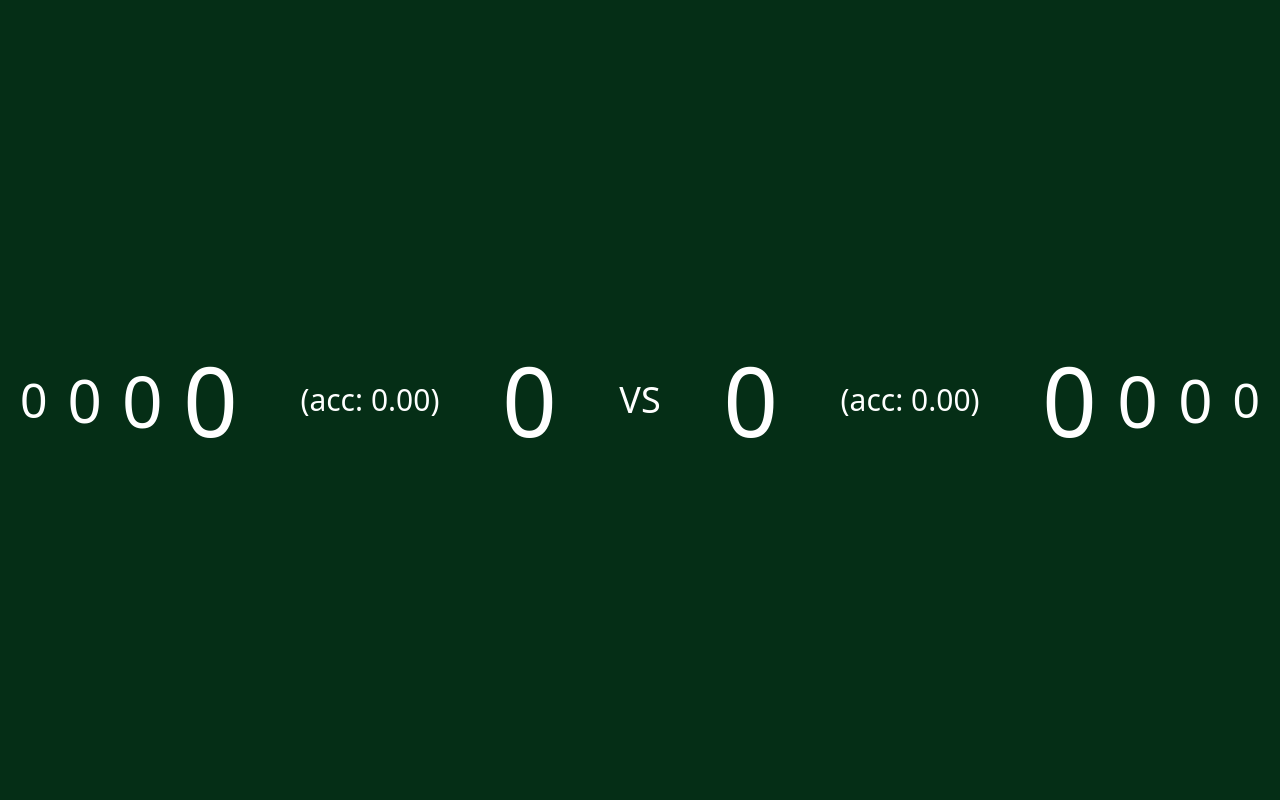
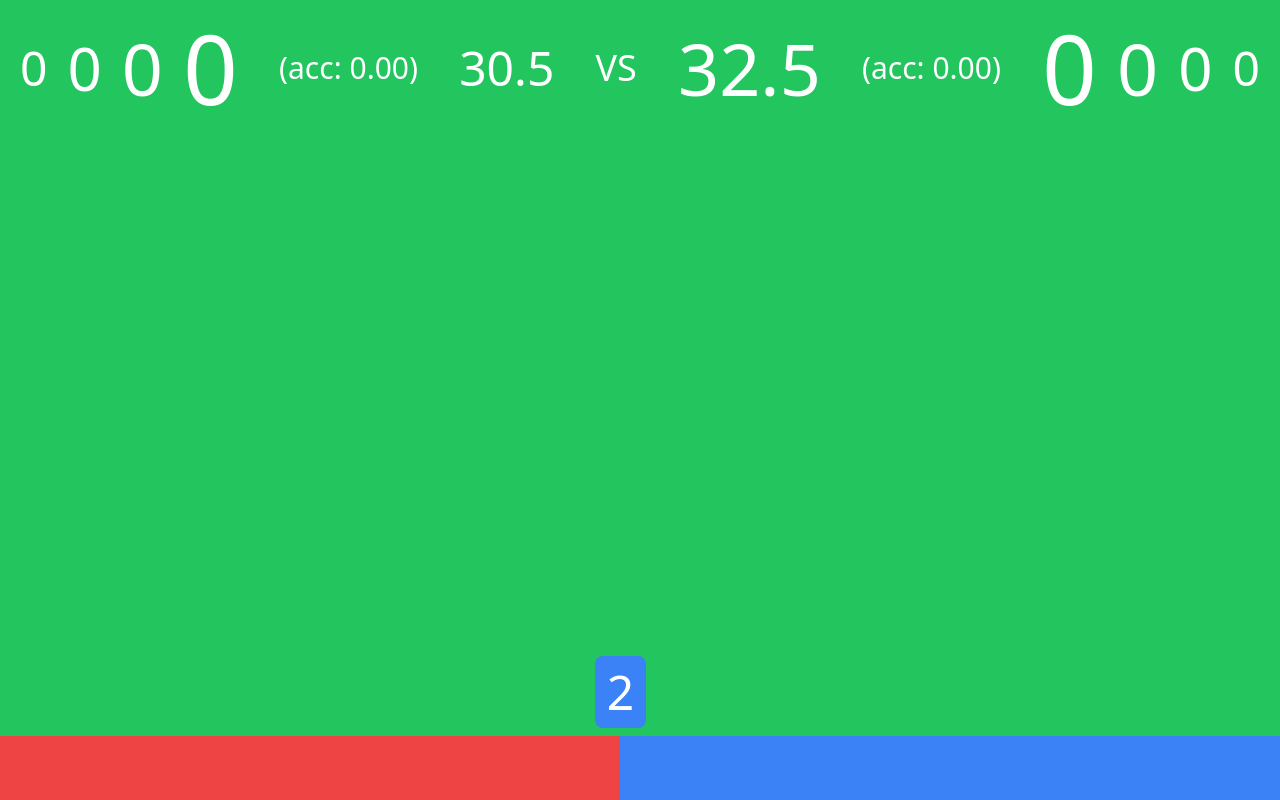
Before and after one commit to stllok/yutang-score-calculator, a SvelteKit app: page / in a window 1280 px wide. Built offline with nearby package versions, Linux system fonts and the light colour scheme; no server answers.

Commit message:
added diff bar

```diff
--- a/src/routes/+page.svelte
+++ b/src/routes/+page.svelte
@@ -8,6 +8,9 @@
 	let score_right = [0, 0, 0, 0];
 	let acc_left = 0.0;
 	let acc_right = 0.0;
+
+	let final_score_left = 30.5;
+	let final_score_right = 32.5;
 
 	const TIER_LIMIT = [10, 7, 5, 3, 1];
 	const SOCKET = new WebSocket('ws://127.0.0.1:24050/ws');
@@ -56,10 +59,14 @@
 			score_right[o.tier] = score;
 			acc_right += o.acc;
 		});
+
+		final_score_left = score_left.reduce((s, a) => s + a, 0);
+		final_score_right = score_right.reduce((s, a) => s + a, 0);
 	});
 </script>
 
-<div class="flex h-screen items-center justify-between p-5">
+<div class="flex h-screen w-screen flex-col justify-between">
+	<div class="flex items-center justify-between p-5">
 		<div class="flex flex-row items-center gap-5">
 			{#each score_left as s}
 				<p
@@ -74,14 +81,22 @@
 			(acc: {(acc_left / 4).toFixed(2)})
 		</div>
 
-	<div class="text-8xl text-white">
-		{score_left.reduce((s, a) => s + a, 0)}
+		<div
+			class="text-6xl text-white"
+			class:winner={final_score_left > final_score_right}
+			class:loser={final_score_right > final_score_left}
+		>
+			{final_score_left}
 		</div>
 
 		<p class="text-4xl text-white">VS</p>
 
-	<div class="text-8xl text-white">
-		{score_right.reduce((s, a) => s + a, 0)}
+		<div
+			class="text-6xl text-white"
+			class:winner={final_score_right > final_score_left}
+			class:loser={final_score_left > final_score_right}
+		>
+			{final_score_right}
 		</div>
 
 		<div class="text-3xl text-white">
@@ -98,9 +113,55 @@
 			{/each}
 		</div>
 	</div>
+	<div>
+		<div class="flex justify-center">
+			<div
+				class="flex h-16 justify-end duration-150"
+				style:width="{(final_score_left / (final_score_left + final_score_right)) * 100}%"
+			/>
+			<div
+				class="mb-2 rounded-lg bg-slate-200 p-3 text-5xl duration-150"
+				class:diff-blue-win={final_score_right - final_score_left > 0}
+				class:diff-red-win={final_score_left - final_score_right > 0}
+			>
+				{Math.abs(final_score_left - final_score_right)}
+			</div>
+			<div
+				class="h-16 duration-150"
+				style:width="{(final_score_right / (final_score_left + final_score_right)) * 100}%"
+			/>
+		</div>
+		<div class="flex justify-center">
+			<div
+				class="flex h-16 justify-end bg-red-500 duration-150"
+				style:width="{(final_score_left / (final_score_left + final_score_right)) * 100}%"
+			/>
+			<div
+				class="h-16 bg-blue-500 duration-150"
+				style:width="{(final_score_right / (final_score_left + final_score_right)) * 100}%"
+			/>
+		</div>
+	</div>
+</div>
 
 <style lang="postcss">
 	:global(html) {
-		background-color: theme(colors.green.950);
+		background-color: theme(colors.green.500);
+	}
+
+	.diff-blue-win {
+		@apply bg-blue-500 text-white;
+	}
+
+	.diff-red-win {
+		@apply bg-red-500 text-white;
+	}
+
+	.winner {
+		@apply text-7xl;
+	}
+
+	.loser {
+		@apply text-5xl;
 	}
 </style>
```
Also changed, not shown: 1 other file (tests, documents, lock files or other folders). Lines whose indentation alone changed are shown as unchanged.
